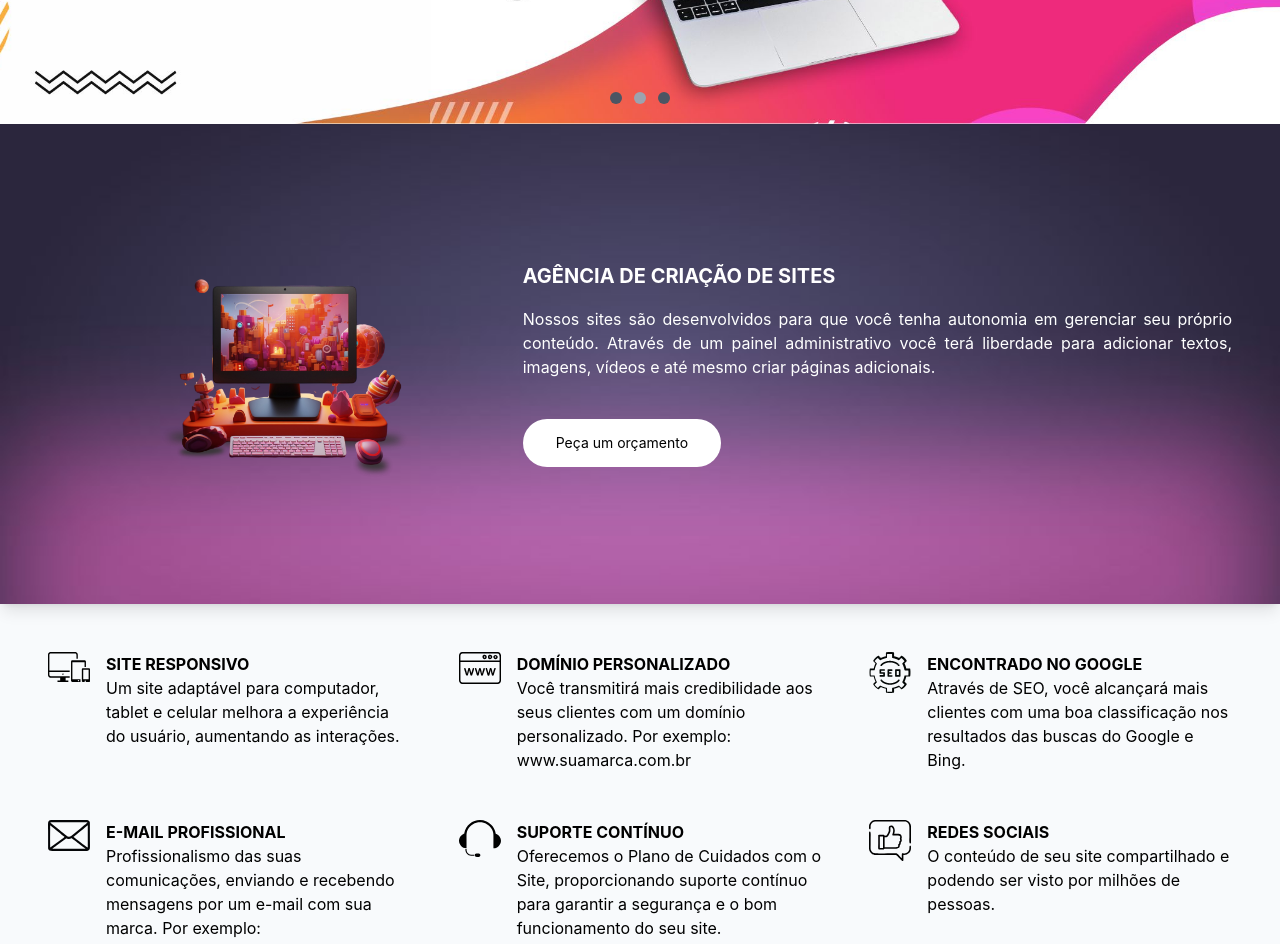
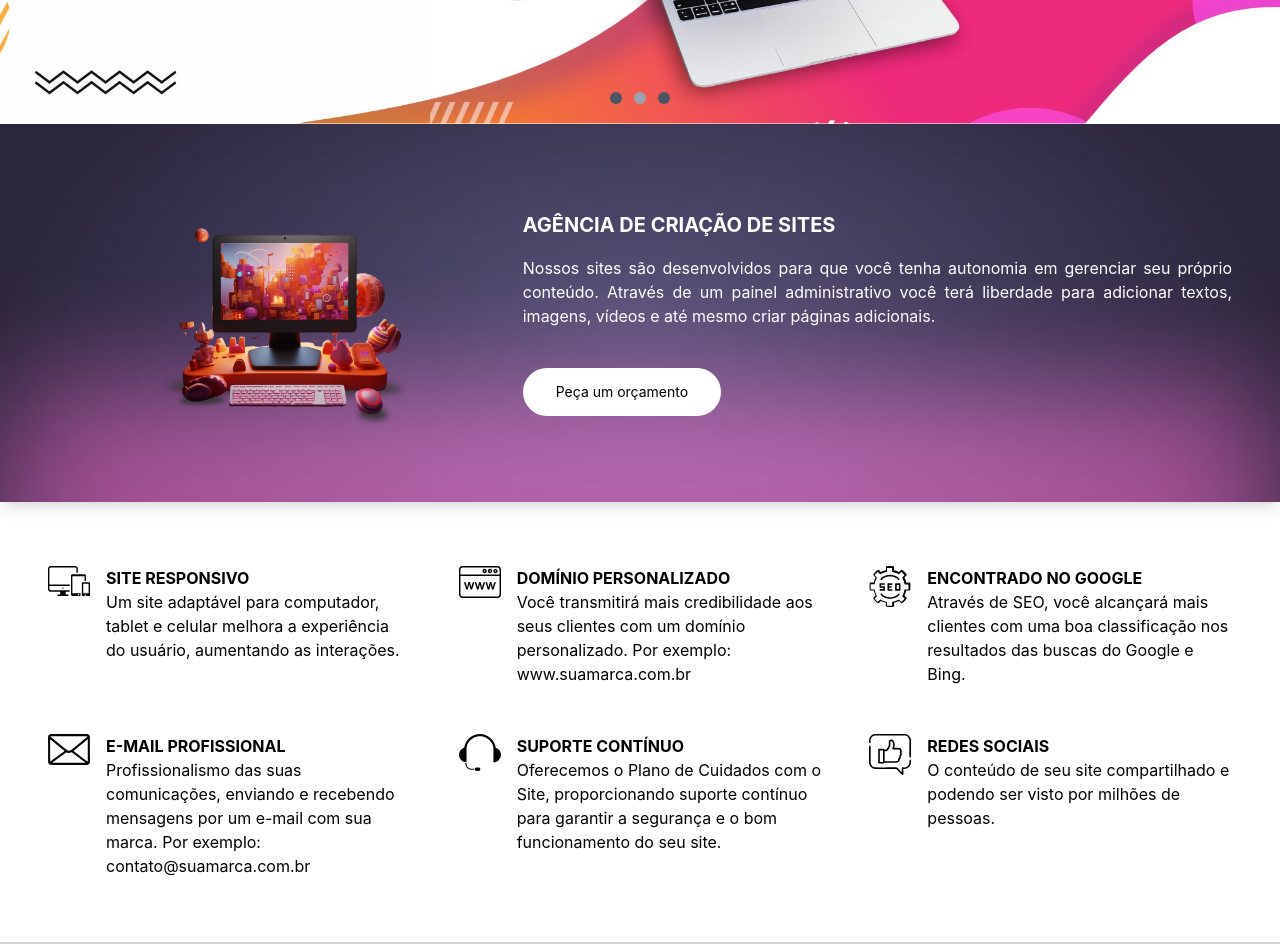
Before and after one commit to simoncarvalho10/sifemidia, a React (Vite) app: page / in a window 1280 px wide. Shown: the part 340-1284 px from the top of the page. Built offline with nearby package versions, Linux system fonts and the light colour scheme.

Commit message:
Ajuste layout

```diff
--- a/index.html
+++ b/index.html
@@ -4,6 +4,9 @@
 		<meta charset="UTF-8">
 		<meta name="viewport" content="width=device-width, initial-scale=1.0">
 		<link rel="stylesheet" href="/src/styles/output.css">
+		<link rel="preconnect" href="https://fonts.googleapis.com">
+		<link rel="preconnect" href="https://fonts.gstatic.com" crossorigin>
+		<link href="https://fonts.googleapis.com/css2?family=Roboto:wght@400;500;700&family=Ubuntu:wght@300;500;700&display=swap" rel="stylesheet">
 		<title>Sife Mídia</title>
 	</head>
 	<body>
--- a/src/App.jsx
+++ b/src/App.jsx
@@ -9,7 +9,7 @@ import Footer from './pages/footer'
 
 function App() {
     return(
-        <div id="tudo" className="flex flex-col justify-center bg-slate-50">
+        <div id="tudo" className="flex flex-col justify-center bg-white">
              <Router>
                 <Head />
                     <Routes>
--- a/src/pages/contact.jsx
+++ b/src/pages/contact.jsx
@@ -6,6 +6,11 @@ function Contact() {
     return(
 
         <div id="contatospam" className="w-full md:rounded-lg mt-[80px] py-8 text-black">
+            <div className="px-6 mb-6">
+                <h4 className="text-[40px] font-ubuntu">
+                    Me conte um pouco mais a respeito do seu projeto!
+                </h4>
+            </div>
             <div className="px-6 flex flex-col gap-3">
                 <p className="w-full -mb-2">*Nome:</p>
                 <input id="nameContato" type="text" className="w-full h-8 bg-white border rounded-md border-gray-300" />
@@ -43,7 +48,7 @@ function Contact() {
                     </div>
                 </div>
                 <p className="w-full -mb-2">Observações:</p>
-                <input type="text" className="w-full h-[110px] border bg-white rounded-md border-gray-300"/>
+                <input type="text" className="w-full h-[180px] border bg-white rounded-md border-gray-300"/>
                 <button onClick={btnFormContato} id="enviarContato" className="h-8 bg-sky-700 mt-2 text-white">Enviar</button>
             </div>
         </div>
--- a/src/pages/home.jsx
+++ b/src/pages/home.jsx
@@ -175,8 +175,8 @@ function home() {
                     </span>
                 </button>
             </div>
-            <div class="bg-budget md:shadow-lg  w-full h-[480px] flex flex-col justify-center px-8 md:px-12 text-white bg-teste bg-cover bg-center bg-green-400">
-                <div class="my-12 md:flex">
+            <div class="bg-budget md:shadow-lg  w-full h-full flex flex-col justify-center px-8 md:px-12 text-white bg-teste bg-cover bg-center bg-green-400">
+                <div class="py-16 md:flex">
                     <div class="flex justify-center w-full h-[150px] md:h-[250px] overflow-hidden">
                         <img  src={imgPC} alt="logo" />
                     </div>
@@ -190,7 +190,7 @@ function home() {
                     </div>
                 </div>
             </div>
-            <div id="service" class="text-black px-8 md:px-12 my-8 md:my-12 grid grid-cols-1 sm:grid-cols-2 md:grid-cols-3 gap-8 md:gap-12">
+            <div id="service" class="text-black px-8 md:px-12 py-16 grid grid-cols-1 sm:grid-cols-2 md:grid-cols-3 gap-8 md:gap-12">
                 <div class="flex gap-4">
                     <div class="w-[50px] min-w-[30px]">
                         <img class="w-full" src={imgResp} alt="seo" />
--- a/tailwind.config.js
+++ b/tailwind.config.js
@@ -4,6 +4,9 @@ module.exports = {
   content: ['./index.html','./src/**/*.{js,ts,jsx,tsx}'],
   theme: {
     extend: {
+      fontFamily: {
+        ubuntu: ['Ubuntu', 'serif'], // Adicione sua fonte
+      },
       backgroundImage: {
         'budget': "url('/src/assets/budget.jpg')",
         'banner': "url('/src/assets/banner.jpg')",
```
